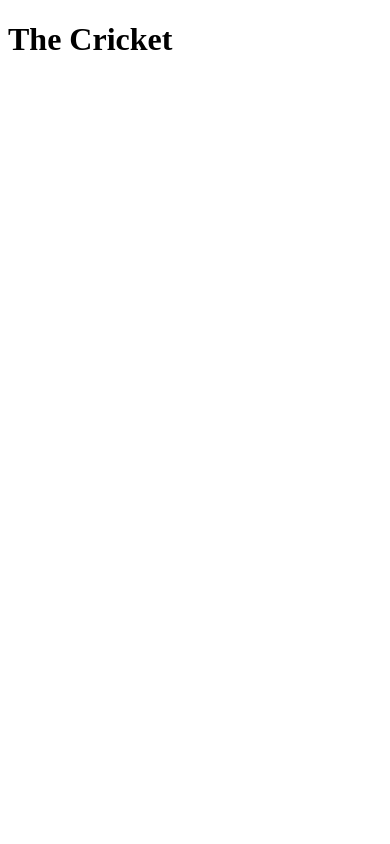
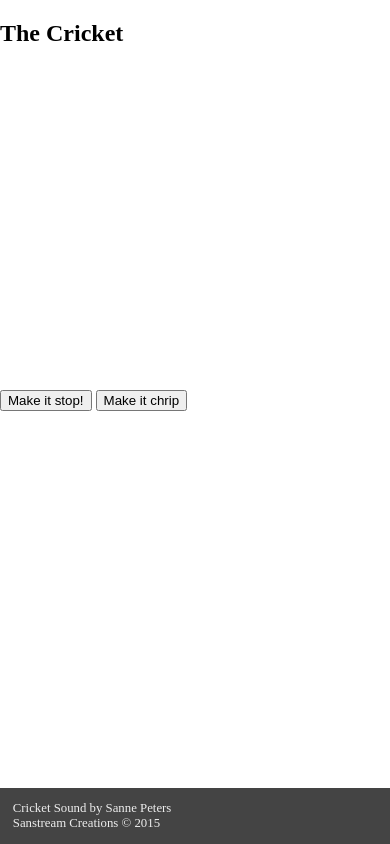
Before and after one commit to sanstream/CricketSound, a plain HTML site: page www/index.html in a window 390 px wide. Drawn offline with Linux system fonts and the light colour scheme; some packages are replaced by stand-ins of ours.

Commit message:
Set up the basic UI structure of the app.

```diff
--- a/www/css/index.css
+++ b/www/css/index.css
@@ -1,4 +1,71 @@
+*,
+*:before,
+*:after {
+    box-sizing: border-box;
+}
 
+
+body {
+    height: 100%;
+    width: 100%;
+    position: absolute;
+    font-size: 100%;
+    display: flex;
+    display: -webkit-flex;
+    margin: 0;
+}
+
+body > section {
+
+    border-color: 2px dashed red;
+}
+
+@media (orientation:landscape){
+
+    /*When in landscape orientation all the sections the body are aligned side by side */
+    body{
+        flex-direction: row;
+        -webkit-flex-direction: row;
+        padding-bottom: 3em;
+    }
+
+    body > section {
+
+        flex: 1;
+        -webkit-flex: 1;
+    }
+}
+
+@media (orientation:portrait){
+
+    /*When in portrait orientation all the sections the body are aligned on top of each other */
+    body{
+        flex-direction: column;
+        -webkit-flex-direction: column;
+        padding-bottom: 4em;
+    }
+
+    body > section {
+
+        flex: 1;
+        -webkit-flex: 1;
+    }
+}
+
+
+body > footer {
+
+    flex: none;
+    -webkit-flex: none;
+    position: absolute;
+    bottom: 0;
+    left: 0;
+    width: 100%;
+    padding: 1em;
+    background-color: #444;
+    color: #eee;
+    font-size: 0.8em;
+}
 
 /* might be usefull for the chripping anitmation of the cricket: */
 
--- a/www/index.html
+++ b/www/index.html
@@ -8,12 +8,29 @@
         <meta name="viewport" content="user-scalable=no, initial-scale=1, maximum-scale=1, minimum-scale=1, width=device-width, height=device-height, target-densitydpi=device-dpi" />
         <link rel="stylesheet" type="text/css" href="css/index.css" />
         <title>Cricket Sound</title>
+
+        <script type="text/javascript" src="cordova.js"></script>
+        <script type="text/javascript" src="js/vendor/angular.js"></script>
+        <script type="text/javascript" src="js/index.js"></script>
+
     </head>
     <body>
-        <div class="app">
-            <h1>The Cricket</h1>
-        </div>
-        <script type="text/javascript" src="cordova.js"></script>
-        <script type="text/javascript" src="js/index.js"></script>
+            <section class="cricket-pen">
+
+                <h1>The Cricket</h1>
+
+            </section>
+
+            <section class="cricket-control-centre">
+
+                <button>Make it stop!</button>
+                <button>Make it chrip</button>
+
+            </section>
+
+            <footer>
+                <section>Cricket Sound by Sanne Peters</section>
+                <section>Sanstream Creations &copy; 2015</section>
+            </footer>
     </body>
 </html>
```
